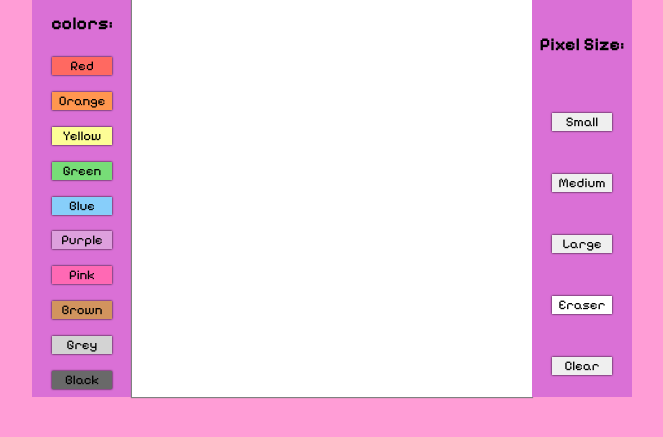
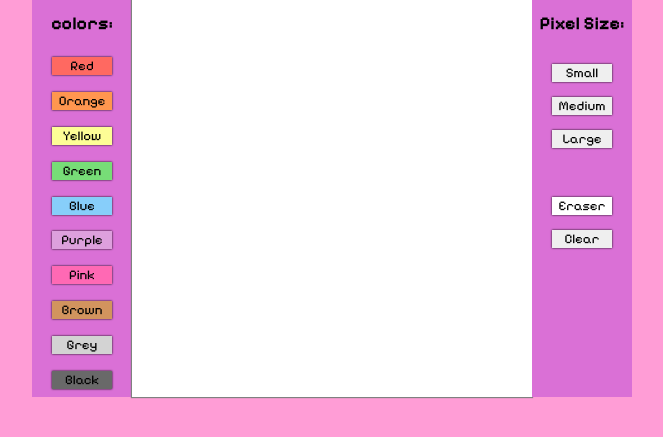
Before and after one commit to Delanna/TOP-etch-a-sketch, a plain HTML site: page index.html in a window 1280 px wide. Shown: the part 83-520 px from the top of the page, without its empty margins (308-971 px from the left). Drawn offline with Linux system fonts and the light colour scheme.

Commit message:
Comments added

```diff
--- a/index.css
+++ b/index.css
@@ -34,13 +34,14 @@ h1{
 
 .pixel{
   flex: 1;
+  border: 1px solid white
 }
 
 .pixel:hover{
  border:1px solid grey;
 }
 
-.colors-container, .pixel-size-container{
+.colors-container, .board-settings-container{
   display: flex;
   flex-direction: column;
   align-items: center;
@@ -49,6 +50,16 @@ h1{
   width: 100px;
   height: 400px
 }
+
+.pixel-size-container, .clear-container{
+  display: flex;
+  flex-direction: column;
+  align-items: center;
+  gap: 15px;
+  flex:1;
+}
+
+
 
 h2{
   font-family: "pixelify sans";
--- a/index.html
+++ b/index.html
@@ -30,12 +30,14 @@
       </div>
     </div>
     <div class="board" id="board"></div>
-    <div class="board-settings">
+    <div class="board-settings-container">
       <div class="pixel-size-container">
         <h2>Pixel Size:</h2>
         <button class="sizeBtn" id="smallBtn">Small</button>
         <button class="sizeBtn" id="mediumBtn">Medium</button>
         <button class="sizeBtn" id="largeBtn">Large</button>
+      </div>
+      <div class="clear-container">
         <button class="color" style="background-color: white;" data-color="white">Eraser</button>
         <button id="clearBtn" >Clear</button>
       </div>
--- a/index.js
+++ b/index.js
@@ -1,10 +1,18 @@
+let size = 10;
+let draw = false;
+let color;
+
 const board = document.getElementById("board");
-let size = 10;
+const colorBtns = document.querySelectorAll (".color");
+const sizeBtns = document.querySelectorAll(".sizeBtn");
+const clearBtn = document.getElementById("clearBtn");
 
 
 loadBoard (size);
 
-// Add a number of rows unto the board and add the same number of pixels into each row
+// ------------------------------------------
+
+// Add a number(size) of rows unto the board and add the same number of pixels into each row
 function loadBoard(size) {
   for (let i = 0; i < size; i++) {
     const row = document.createElement("div");
@@ -22,8 +30,7 @@ function loadBoard(size) {
 }
 
 // ------------------------------------------
-
-let draw = false;
+// colors of the divs(pixels) only change when you mouse down on board and move move over div
 
 board.addEventListener("mousedown", ()=> {
   draw = true;
@@ -41,10 +48,7 @@ board.addEventListener("mousemove", (e)=>{
 })
 
 // ------------------------------------------
-
-let color;
-
-const colorBtns = document.querySelectorAll (".color");
+// clicking on a color button sets color and clicking the eraser button sets color to white
 
 colorBtns.forEach((colorBtn)=>{
   colorBtn.addEventListener("click", (e) =>{
@@ -54,8 +58,7 @@ colorBtns.forEach((colorBtn)=>{
 })
 
 // ------------------------------------------
-
-const clearBtn = document.getElementById("clearBtn");
+// clicking the clear button loops through all the divs(pixels) and changes them to white
 
 clearBtn.addEventListener("click", ()=>{
   const pixels = board.querySelectorAll(".pixel");
@@ -66,8 +69,7 @@ clearBtn.addEventListener("click", ()=>{
 })
 
 // ------------------------------------------
-
-const sizeBtns = document.querySelectorAll(".sizeBtn");
+// Clicking a size button clears the board and reloads it with a different size
 
 sizeBtns.forEach((btn)=>{
   btn.addEventListener("click", (e)=>{
```
Also changed, not shown: 1 other file.
